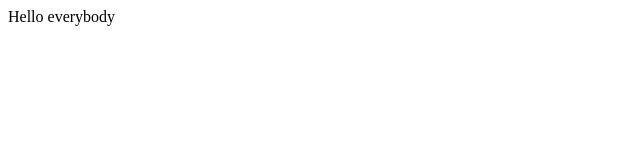
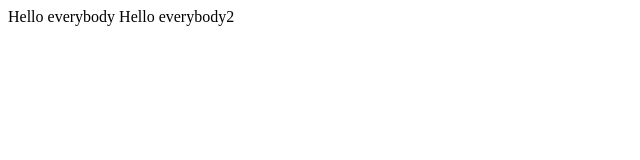
Before and after one commit to Rupesh853293/Tour-management-system, a plain HTML site: page index.html in a window 1280 px wide. Shown: the whole page, without its empty margins (0-640 px from the left). Drawn offline with Linux system fonts and the light colour scheme.

Commit message:
added hello everybody2

```diff
--- a/index.html
+++ b/index.html
@@ -6,6 +6,7 @@
 </head>
 <body>
 Hello everybody
+Hello everybody2
 
 </body>
 </html>
```
